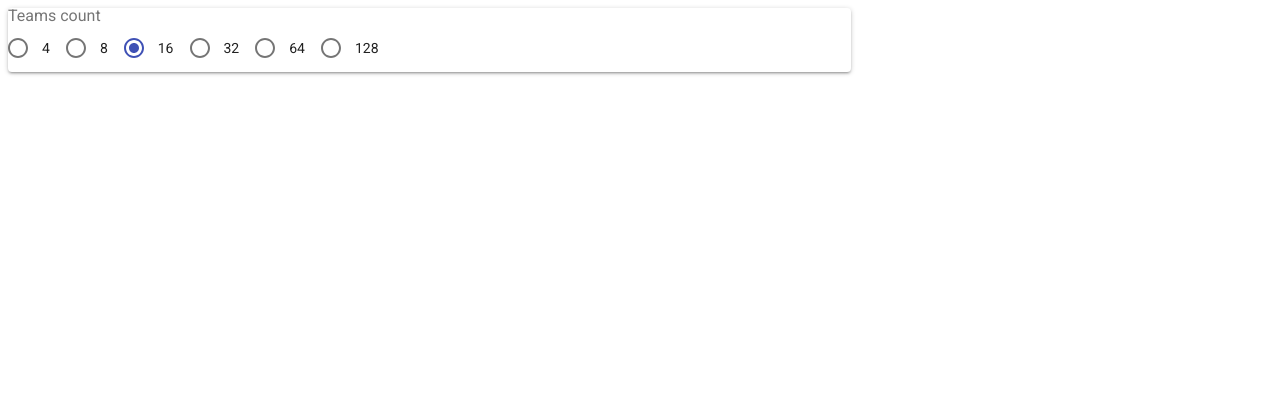
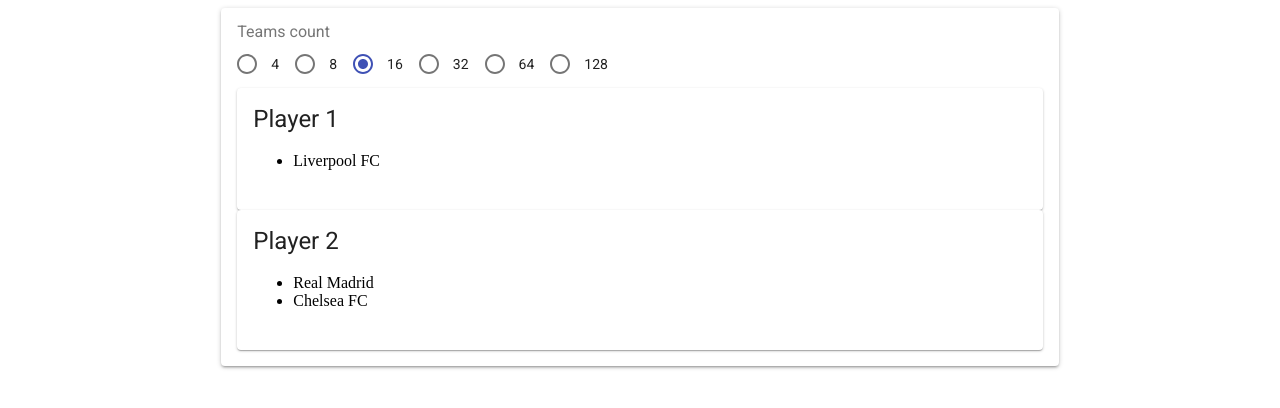
Before and after one commit to r-erema/2ori_site, a React app: page / in a window 1280 px wide. Shown: the top 408 px of the page. Built offline with nearby package versions, Linux system fonts and the light colour scheme.

Commit message:
Progress

```diff
--- /dev/null
+++ b/src/components/PlayerView.jsx
@@ -0,0 +1,23 @@
+import React from 'react';
+import Card from '@material-ui/core/Card';
+import CardContent from '@material-ui/core/CardContent';
+import Typography from '@material-ui/core/Typography';
+import TeamsListContainer from "./TeamsListContainer.jsx";
+
+export default class PlayersListView extends React.Component {
+
+    render() {
+        const {player} = this.props;
+        return (
+            <Card >
+                <CardContent>
+                    <Typography variant="h5" component="h2" >{player.name}</Typography>
+
+                    <TeamsListContainer requiredTeams={player.requiredTeams} />
+
+                </CardContent>
+            </Card>
+        );
+    }
+
+}
--- /dev/null
+++ b/src/components/PlayersListContainer.jsx
@@ -0,0 +1,16 @@
+import React from 'react';
+import {players} from "../reducers";
+import {connect} from "react-redux";
+import PlayersListView from "./PlayersListView.jsx";
+
+const mapStateToProps= (state) => {
+    return {
+        players: players(state.players)
+    };
+};
+
+const PlayersListContainer = connect(
+    mapStateToProps,
+)(PlayersListView);
+
+export default PlayersListContainer;
--- /dev/null
+++ b/src/components/PlayersListView.jsx
@@ -0,0 +1,11 @@
+import React from 'react';
+import Player from './PlayerView.jsx';
+
+export default class PlayersListView extends React.Component {
+
+    render() {
+        let {players, onAddPlyer} = this.props;
+        return players.map(player => <Player player={player} key={player.id} />);
+    }
+
+}
--- /dev/null
+++ b/src/components/TeamsListContainer.jsx
@@ -0,0 +1,6 @@
+import React from 'react';
+import TeamsListView from "./TeamsListView.jsx";
+
+const TeamsListContainer = TeamsListView;
+
+export default TeamsListContainer;
--- /dev/null
+++ b/src/components/TeamsListView.jsx
@@ -0,0 +1,10 @@
+import React from 'react';
+
+export default class TeamsListView extends React.Component {
+
+    render() {
+        let {requiredTeams} = this.props;
+        return <ul>{requiredTeams.map(team => <li key={team.name}>{team.name}</li>)}</ul>;
+    }
+
+}
--- a/src/index.jsx
+++ b/src/index.jsx
@@ -7,13 +7,15 @@
 import { createStore } from 'redux';
 import { Provider } from 'react-redux';
 import TourneyTeamsNumberContainer from './components/TourneyTeamsNumberContainer.jsx';
+import PlayersListContainer from './components/PlayersListContainer.jsx';
+import { withStyles } from '@material-ui/core/styles';
 
 const initialState = {
     tourneyTeamsCount: 16,
     players: [
         {
             id: 1,
-            name: 'Player1',
+            name: 'Player 1',
             teamsCount: 32,
             requiredTeams: [
                 {name: 'Liverpool FC'}
@@ -21,7 +23,7 @@
         },
         {
             id: 2,
-            name: 'Player2',
+            name: 'Player 2',
             teamsCount: 32,
             requiredTeams: [
                 {name: 'Real Madrid'},
@@ -36,18 +38,29 @@
 const store = createStore(mainReducer, initialState);
 
 class App extends React.Component {
+    render() {
+        const { classes } = this.props;
 
-    render() {
         return (
-            <Grid item xs={8} sm={8} >
-                <Paper>
-                    <TourneyTeamsNumberContainer />
-                </Paper>
+            <Grid container spacing={16} justify="center" >
+                <Grid item xs={8} sm={8}  >
+                    <Paper className={classes.root} >
+                        <TourneyTeamsNumberContainer />
+                        <PlayersListContainer />
+                    </Paper>
+                </Grid>
             </Grid>
         );
     };
+}
 
-}
+const styles = theme => ({
+    root: {
+        padding: theme.spacing.unit * 2,
+    }
+});
+
+App = withStyles(styles)(App);
 
 ReactDOM.render(
     <Provider store={store}>
--- a/src/reducers.js
+++ b/src/reducers.js
@@ -1,7 +1,7 @@
 import {ADD_PLAYER_ACTION, CHANGE_TOURNEY_TEAMS_COUNT_ACTION} from "./actions";
 
-export const tourneyTeamsCount = (tourneyTeamsCount = 64, action) => {
-    switch (action.type) {
+export const tourneyTeamsCount = (tourneyTeamsCount = 64, action = {}) => {
+    switch (action.hasOwnProperty('type') && action.type) {
         case CHANGE_TOURNEY_TEAMS_COUNT_ACTION: {
             return action.count;
         }
@@ -11,17 +11,22 @@
     }
 };
 
-export const players = (state = [], action) => {
+export const players = (players = [], action = {}) => {
+
     switch (action.type) {
         case ADD_PLAYER_ACTION: {
-            return [...state, {
+            return [...players, {
                 id: 3,
                 name: 'Player3',
                 teamsCount: 0,
             }]
         }
         default: {
-            return state;
+            return players;
         }
     }
 };
+
+export const requiredTeams = (teams = []) => {
+    return teams;
+};
```
Also changed, not shown: src/components/PlayerContainer.jsx (added, +7 -0 lines), src/components/TeamContainer.jsx (added, +8 -0 lines), src/components/TeamView.jsx (added, +10 -0 lines).
